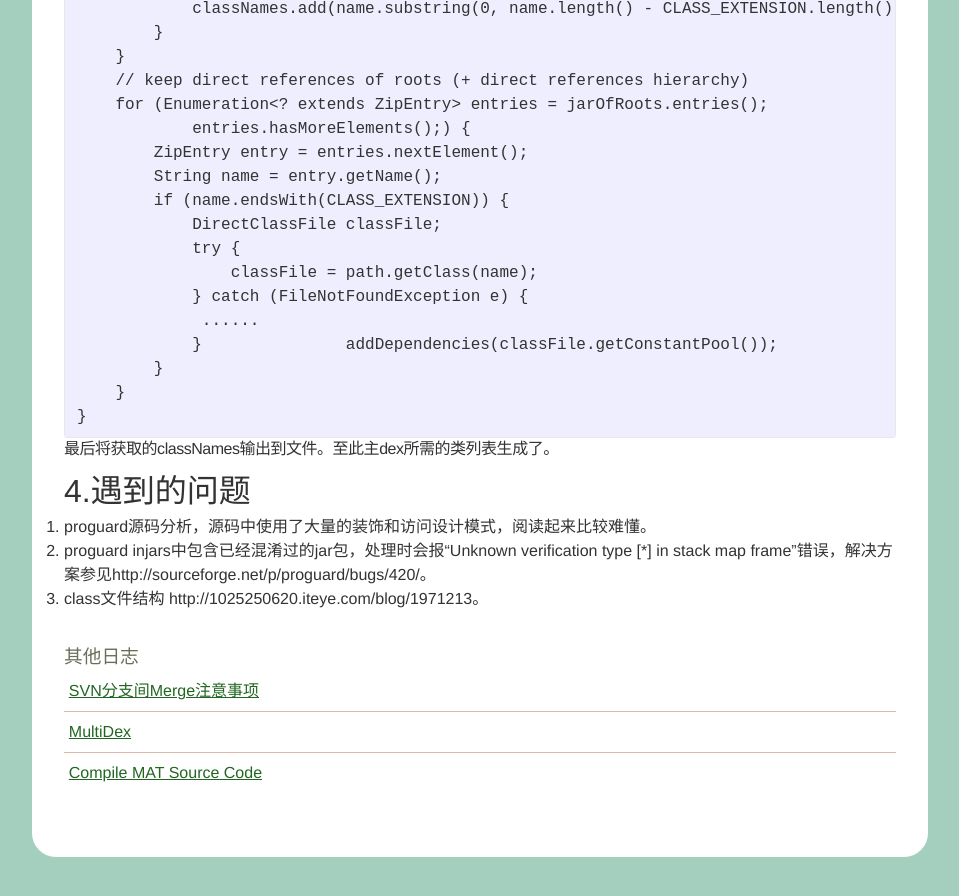
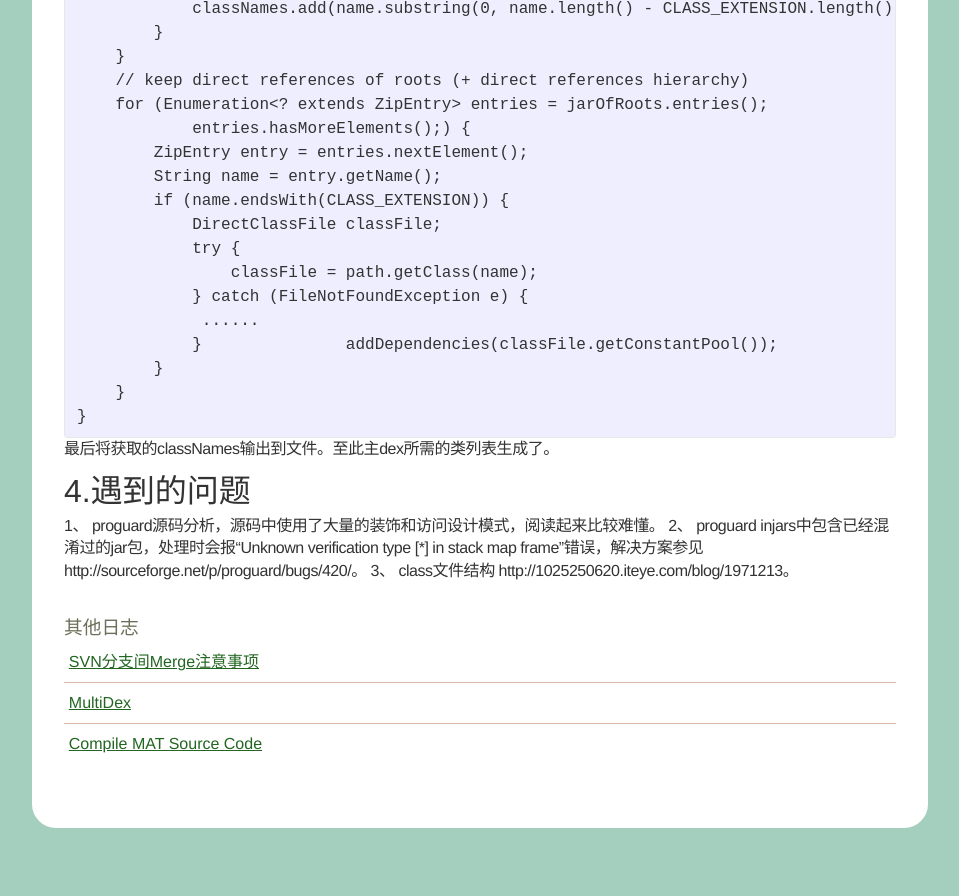
Before and after one commit to coolpers/coolpers.github.io, a Jekyll site: the page built from _posts/2015-04-23-mainDexClasses脚本分析.md, in a window 1280 px wide and 900 px high, scrolled down 3698 px. Shown: the top 896 px of the window, without its empty margins (160-1119 px from the left). Built offline with Jekyll 4.4.1, drawn with Linux system fonts in a browser that asks for light colours; after the commit the page ends 4569 px from its top, so only the background shows below that; some of the changed text lies outside the part shown.

Commit message:
mainDexClasses脚本分析

```diff
--- a/_posts/2015-04-23-mainDexClasses脚本分析.md
+++ b/_posts/2015-04-23-mainDexClasses脚本分析.md
@@ -11,11 +11,11 @@ tags: MultiDex mainDexClasses
 
 该脚本大体分为3步：
 
-1、环境检查，包括参数合法性检查，文件路经检查，proguard命令检查。
+1、 环境检查，包括参数合法性检查，文件路经检查，proguard命令检查。
 
-2、调用proguard生成一个tmp jar包。
+2、 调用proguard生成一个tmp jar包。
 
-3、将生成的tmp jar包和输入的文件组作为参数，调用com.android.multidex.MainDexListBuilder类生成文件列表。
+3、 将生成的tmp jar包和输入的文件组作为参数，调用com.android.multidex.MainDexListBuilder类生成文件列表。
 
 第一步的环境检查就不说了，下面主要分析下后面两步。
 
@@ -153,6 +153,6 @@ pathString是我们指定的输入文件组，封装成一个Path类，该类会
 最后将获取的classNames输出到文件。至此主dex所需的类列表生成了。
 
 # 4.遇到的问题 #
-1. proguard源码分析，源码中使用了大量的装饰和访问设计模式，阅读起来比较难懂。
-2. proguard injars中包含已经混淆过的jar包，处理时会报“Unknown verification type [*] in stack map frame”错误，解决方案参见http://sourceforge.net/p/proguard/bugs/420/。
-3. class文件结构 http://1025250620.iteye.com/blog/1971213。
+1、 proguard源码分析，源码中使用了大量的装饰和访问设计模式，阅读起来比较难懂。
+2、 proguard injars中包含已经混淆过的jar包，处理时会报“Unknown verification type [*] in stack map frame”错误，解决方案参见http://sourceforge.net/p/proguard/bugs/420/。
+3、 class文件结构 http://1025250620.iteye.com/blog/1971213。
```
Also changed, not shown: _posts/2015-04-08-multidex.md (+10 -10 lines).
